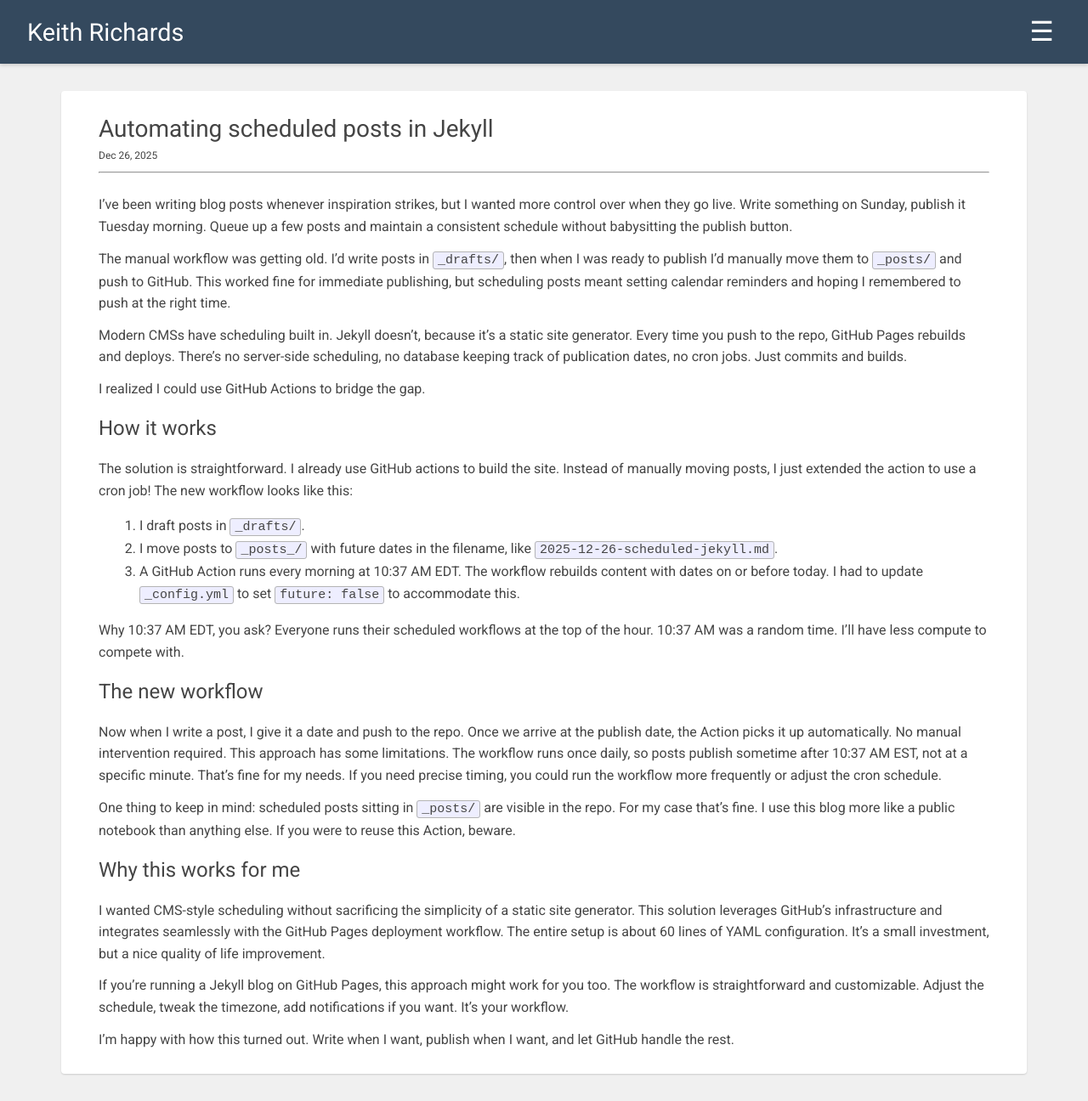
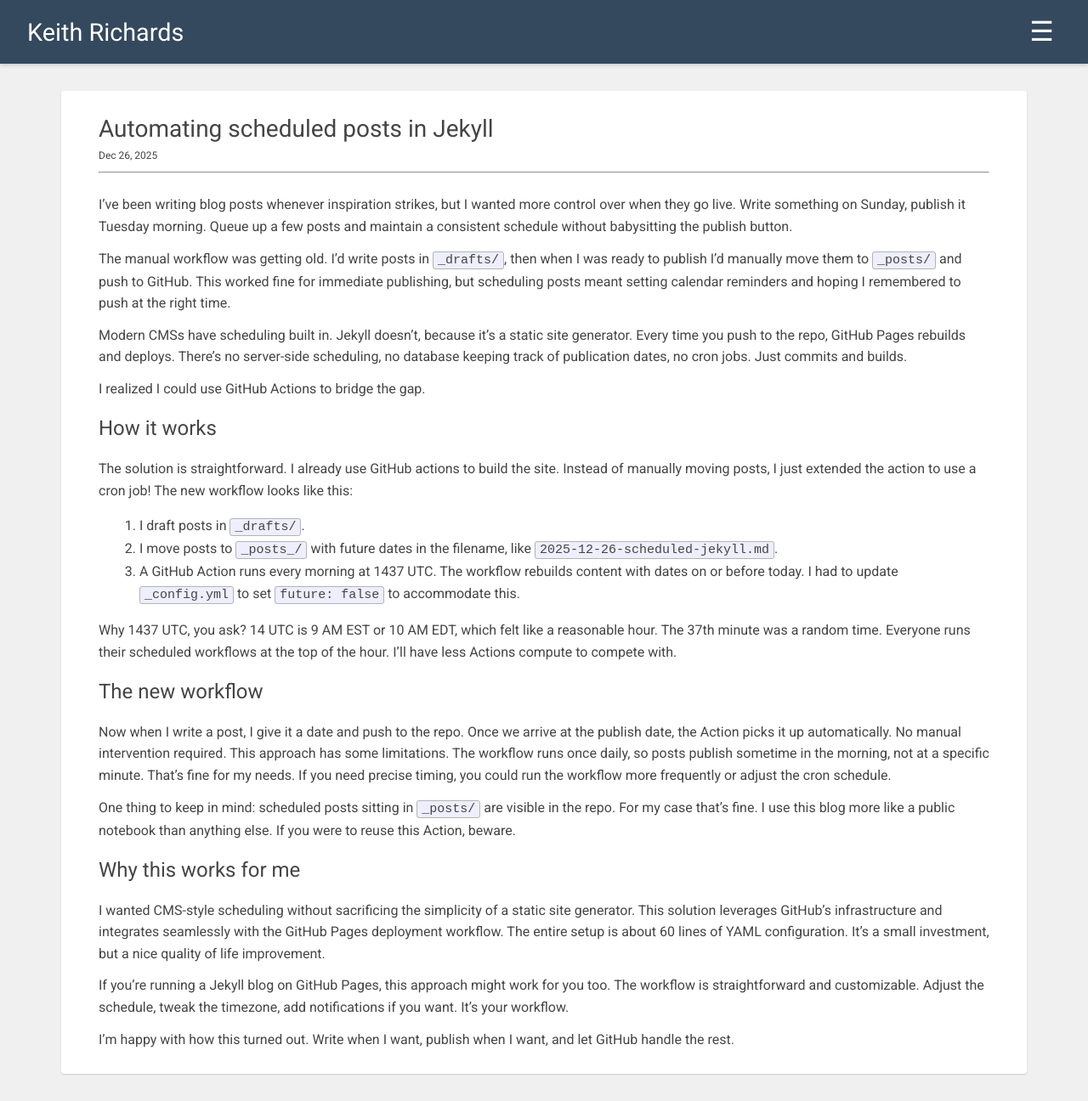
Before and after one commit to dkrichards86/dkrichards86.github.io, a Jekyll site: the page built from _posts/2025-12-26-scheduled-jekyll.md, in a window 1280 px wide. Shown: the whole page at 85% size. Built offline with Jekyll 4.4.1, drawn with Linux system fonts in a browser that asks for light colours.

Commit message:
20251226_3

```diff
--- a/_posts/2025-12-26-scheduled-jekyll.md
+++ b/_posts/2025-12-26-scheduled-jekyll.md
@@ -30,17 +30,18 @@ moving posts, I just extended the action to use a cron job! The new workflow loo
 1. I draft posts in `_drafts/`.
 2. I move posts to `_posts_/` with future dates in the filename, like
    `2025-12-26-scheduled-jekyll.md`.
-3. A GitHub Action runs every morning at 10:37 AM EDT. The workflow rebuilds content with dates on
-   or before today. I had to update `_config.yml` to set `future: false` to accommodate this.
+3. A GitHub Action runs every morning at 1437 UTC. The workflow rebuilds content with dates on or
+   before today. I had to update `_config.yml` to set `future: false` to accommodate this.
 
-Why 10:37 AM EDT, you ask? Everyone runs their scheduled workflows at the top of the hour. 10:37 AM
-was a random time. I'll have less compute to compete with.
+Why 1437 UTC, you ask? 14 UTC is 9 AM EST or 10 AM EDT, which felt like a reasonable hour. The 37th
+minute was a random time. Everyone runs their scheduled workflows at the top of the hour. I'll have
+less Actions compute to compete with.
 
 ## The new workflow
 
 Now when I write a post, I give it a date and push to the repo. Once we arrive at the publish date,
 the Action picks it up automatically. No manual intervention required. This approach has some
-limitations. The workflow runs once daily, so posts publish sometime after 10:37 AM EST, not at a
+limitations. The workflow runs once daily, so posts publish sometime in the morning, not at a
 specific minute. That's fine for my needs. If you need precise timing, you could run the workflow
 more frequently or adjust the cron schedule.
 
```
Also changed, not shown: .github/workflows/jekyll.yml.
